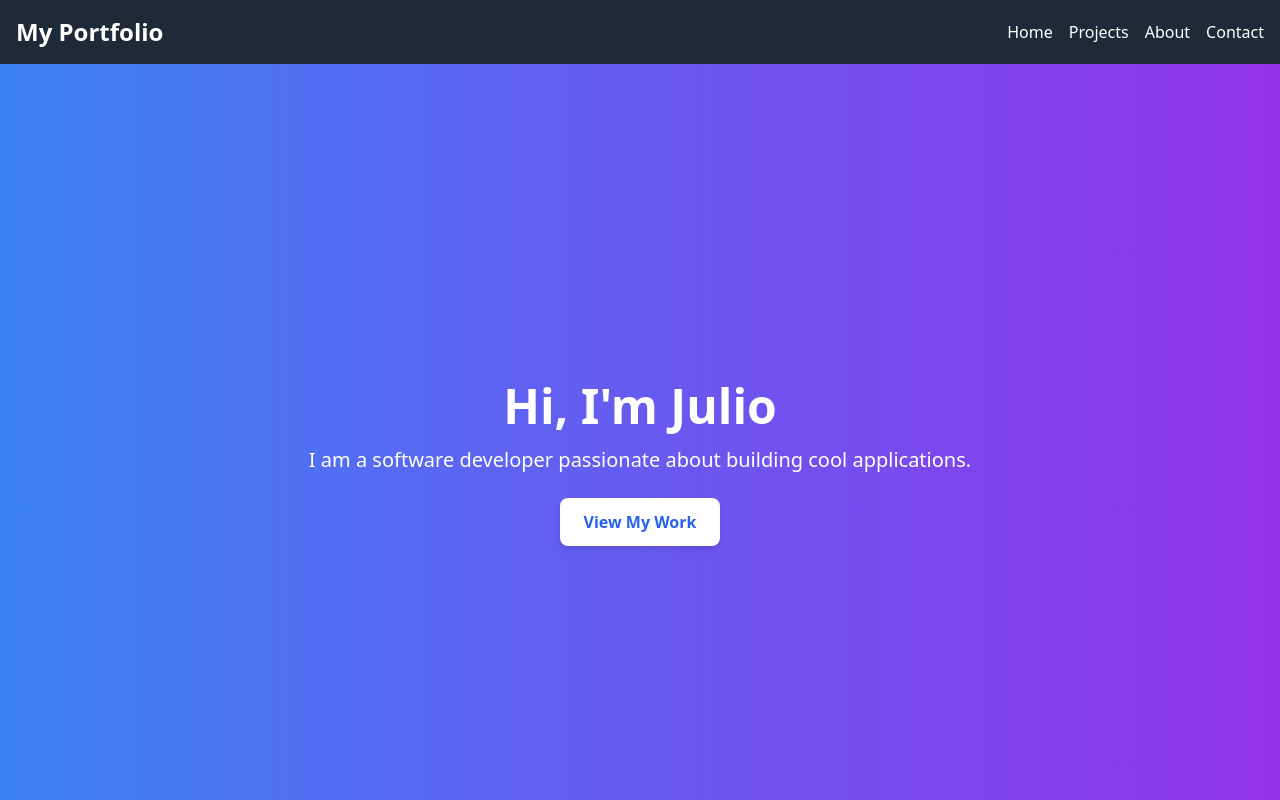
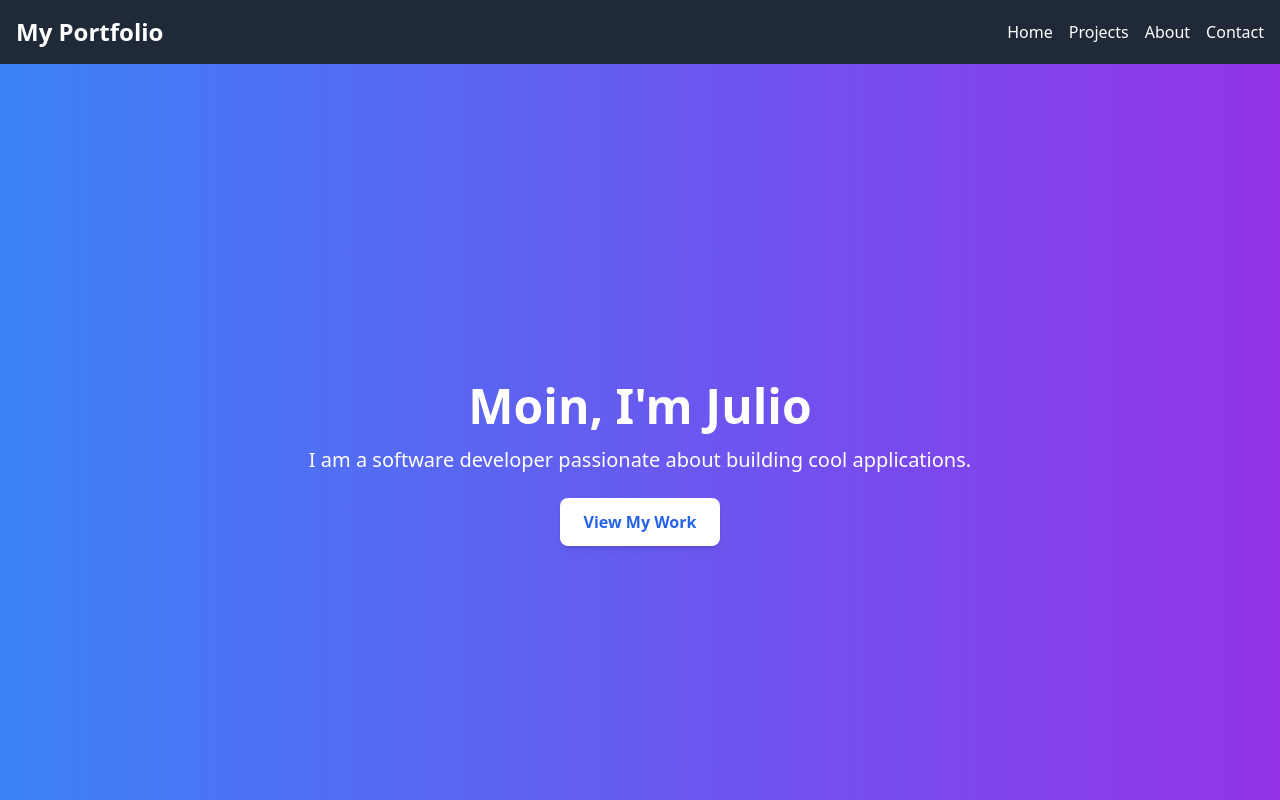
Before and after one commit to JulioGaekel/my-portfolio, a React (Vite) app: page / in a window 1280 px wide. Shown: the top 800 px of the page. Built offline with nearby package versions, Linux system fonts and the light colour scheme.

Commit message:
Add animations

```diff
--- a/src/pages/Home.jsx
+++ b/src/pages/Home.jsx
@@ -1,8 +1,24 @@
+import { motion } from "framer-motion";
+
 const Home = () => {
     return (
         <div className="flex flex-col items-center justify-center h-screen bg-gradient-to-r from-blue-500 to-purple-600 text-white">
-            <h1 className="text-5xl font-bold mb-4">Hi, I'm Julio</h1>
-            <p className="text-xl mb-6">I am a software developer passionate about building cool applications.</p>
+            <motion.h1
+            className="text-5xl font-bold mb-4"
+            initial={{ opacity: 0, y: -50}}
+            animate={{ opacity: 1, y: 0}}
+            transition={{ duration:1}}
+            >
+                Moin, I'm Julio
+            </motion.h1>
+            <motion.p
+                className="text-xl mb-6"
+                initial={{ opacity: 0 }}
+                animate={{opacity: 1 }}
+                transition={{ delay: 1, duration: 1}}
+            >
+                I am a software developer passionate about building cool applications.
+            </motion.p>
             <a
                 href="/projects"
                 className="px-6 py-3 bg-white text-blue-600 font-semibold rounded-lg shadow-md hover:bg-gray-200 transition"
```
